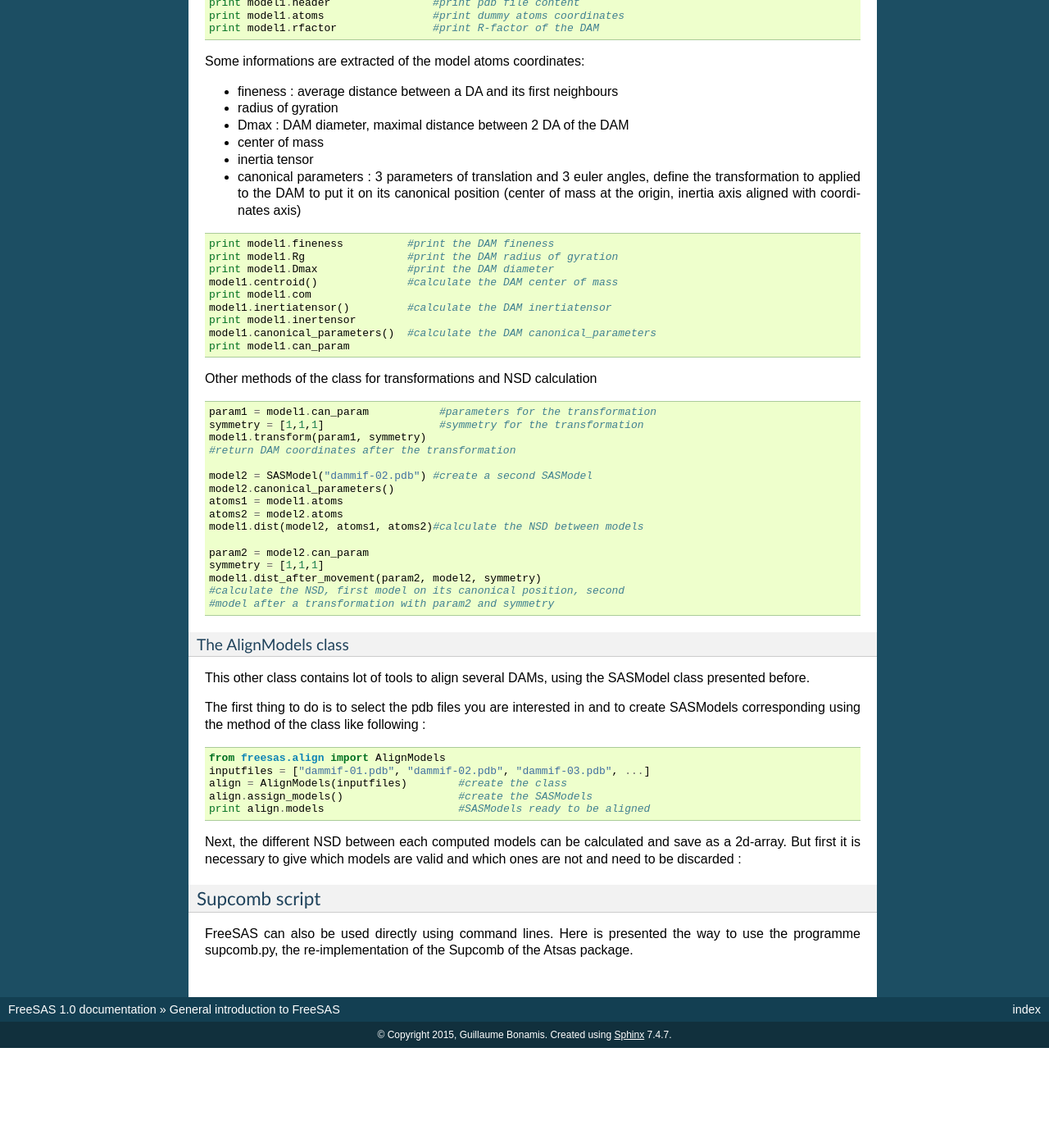
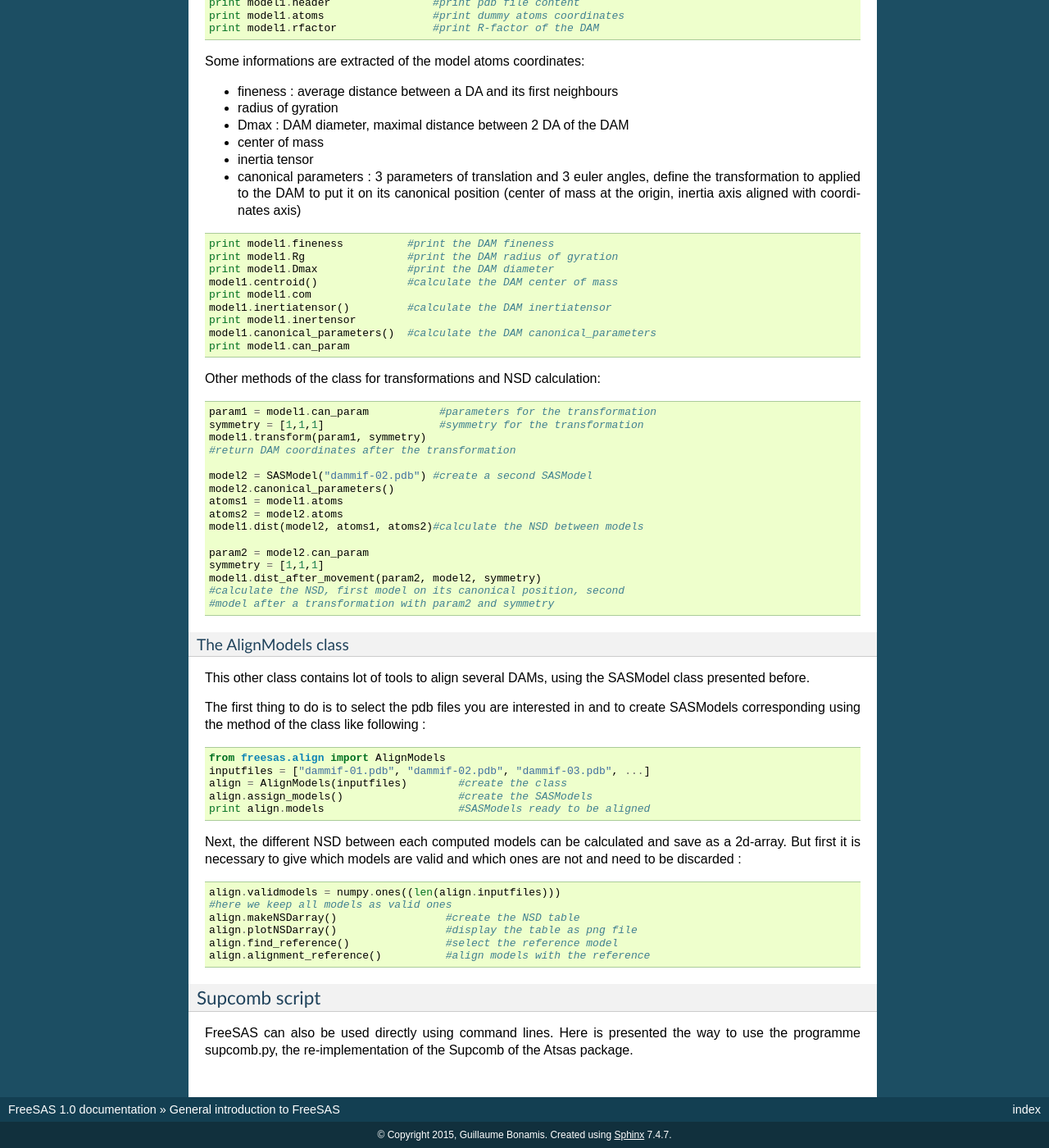
Before and after one commit to silx-kit/freesas, a Sphinx documentation site: the page built from doc/source/FreeSAS.rst, in a window 1280 px wide and 1400 px high, scrolled down 769 px. Shown: the whole window at 82% size. Built offline with Sphinx 7.4.7, drawn with Linux system fonts in a browser that asks for light colours; formulas are drawn with MathJax 3; before the commit the page ends 2047 px from its top, so only the background shows below that.

Commit message:
documentation for AlignModels class

```diff
--- a/doc/source/FreeSAS.rst
+++ b/doc/source/FreeSAS.rst
@@ -77,7 +77,7 @@ Some informations are extracted of the model atoms coordinates:
     model1.canonical_parameters()  #calculate the DAM canonical_parameters
     print model1.can_param
 
-Other methods of the class for transformations and NSD calculation
+Other methods of the class for transformations and NSD calculation:
 
 .. code-block:: python
 
@@ -121,6 +121,15 @@ Next, the different NSD between each computed models can be calculated
 and save as a 2d-array. But first it is necessary to give which models are
 valid and which ones are not and need to be discarded :
 
+.. code-block:: python
+
+    align.validmodels = numpy.ones((len(align.inputfiles)))
+    #here we keep all models as valid ones
+    align.makeNSDarray()                 #create the NSD table
+    align.plotNSDarray()                 #display the table as png file
+    align.find_reference()               #select the reference model
+    align.alignment_reference()          #align models with the reference
+
 
 Supcomb script
 ..............
```
